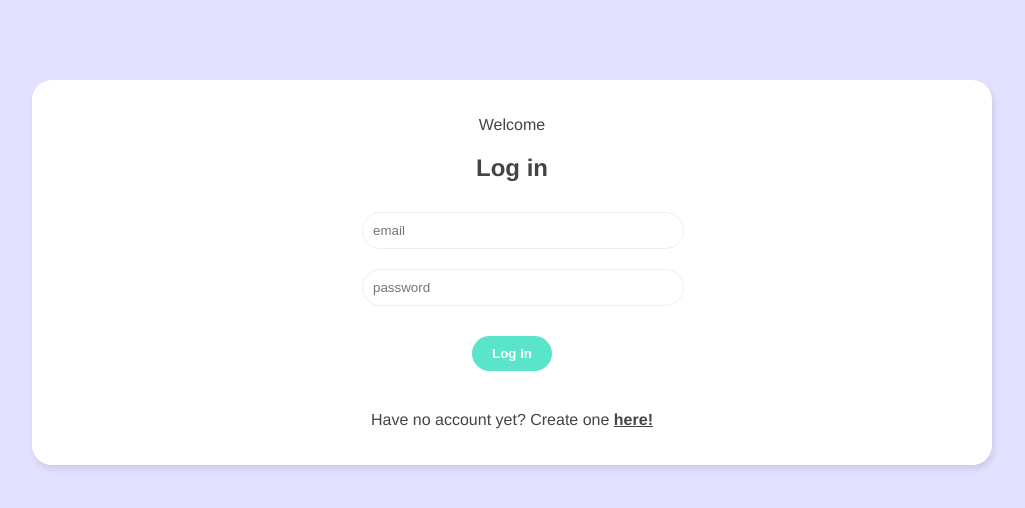
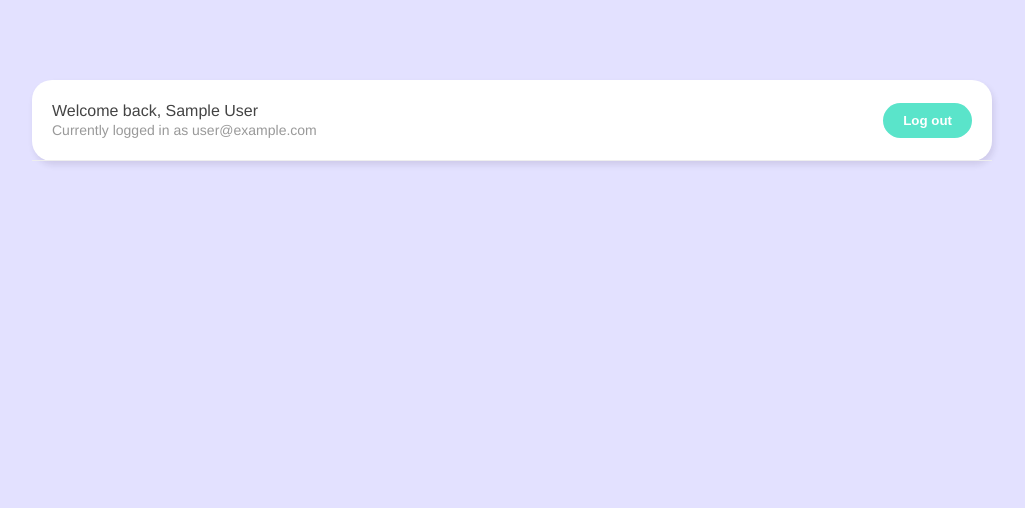
Before and after one commit to realLongjiLi/chat-room-app, a Vue app: page /chatroom in a window 1280 px wide. Before the commit this address led to /. Shown: the top 508 px of the page, without its empty margins (128-1153 px from the left). Built offline with nearby package versions, Linux system fonts and the light colour scheme; no server answers; sample sign-in values are in the browser's storage.

Commit message:
Implemented watch to replace emitting event for user logout

```diff
--- a/src/components/LoginForm.vue
+++ b/src/components/LoginForm.vue
@@ -18,7 +18,6 @@ export default {
     const { error, login } = useLogin()
     const submitHandler = async () => {
       await login(email.value, password.value)
-      console.log(error.value)
       if (!error.value) context.emit('login')
     }
     return { email, password, submitHandler, error }
--- a/src/components/Navbar.vue
+++ b/src/components/Navbar.vue
@@ -14,12 +14,11 @@
 import useLogout from '../composables/useLogout'
 import getProfile from '../composables/getProfile'
 export default {
-  setup(props, context) {
+  setup() {
     const { logout, error } = useLogout()
     const { user } = getProfile()
     const logoutHandler = async () => {
       await logout()
-      context.emit('logout')
     }
     return { logout, error, logoutHandler, user }
   }
--- a/src/main.js
+++ b/src/main.js
@@ -4,6 +4,14 @@ import router from './router'
 
 import './assets/main.css'
 
-createApp(App)
-  .use(router)
-  .mount('#app')
+import { projectAuth } from './firebase/config'
+
+let app
+
+projectAuth.onAuthStateChanged(() => {
+  if (!app) {
+    app = createApp(App)
+      .use(router)
+      .mount('#app')
+  }
+})
--- a/src/views/Chatroom.vue
+++ b/src/views/Chatroom.vue
@@ -1,20 +1,21 @@
 <template>
   <div class="container">
-    <Navbar @logout="exitChat" />
+    <Navbar />
   </div>
 </template>
 
 <script>
 import Navbar from '../components/Navbar'
 import { useRouter } from 'vue-router'
+import { watch } from 'vue'
+import getProfile from '../composables/getProfile'
 export default {
   setup() {
     const router = useRouter()
-    const exitChat = () => {
-      console.log('logged out')
-      router.push({ name: 'Welcome' })
-    }
-    return { exitChat }
+    const { user } = getProfile()
+    watch(user, () => {
+      if (!user.value) router.push({ name: 'Welcome' })
+    })
   },
   components: { Navbar }
 }
--- a/src/views/Welcome.vue
+++ b/src/views/Welcome.vue
@@ -33,7 +33,6 @@ export default {
     const router = useRouter()
 
     const enterChat = () => {
-      console.log('entered chat')
       router.push({ name: 'Chatroom' })
     }
 
```
